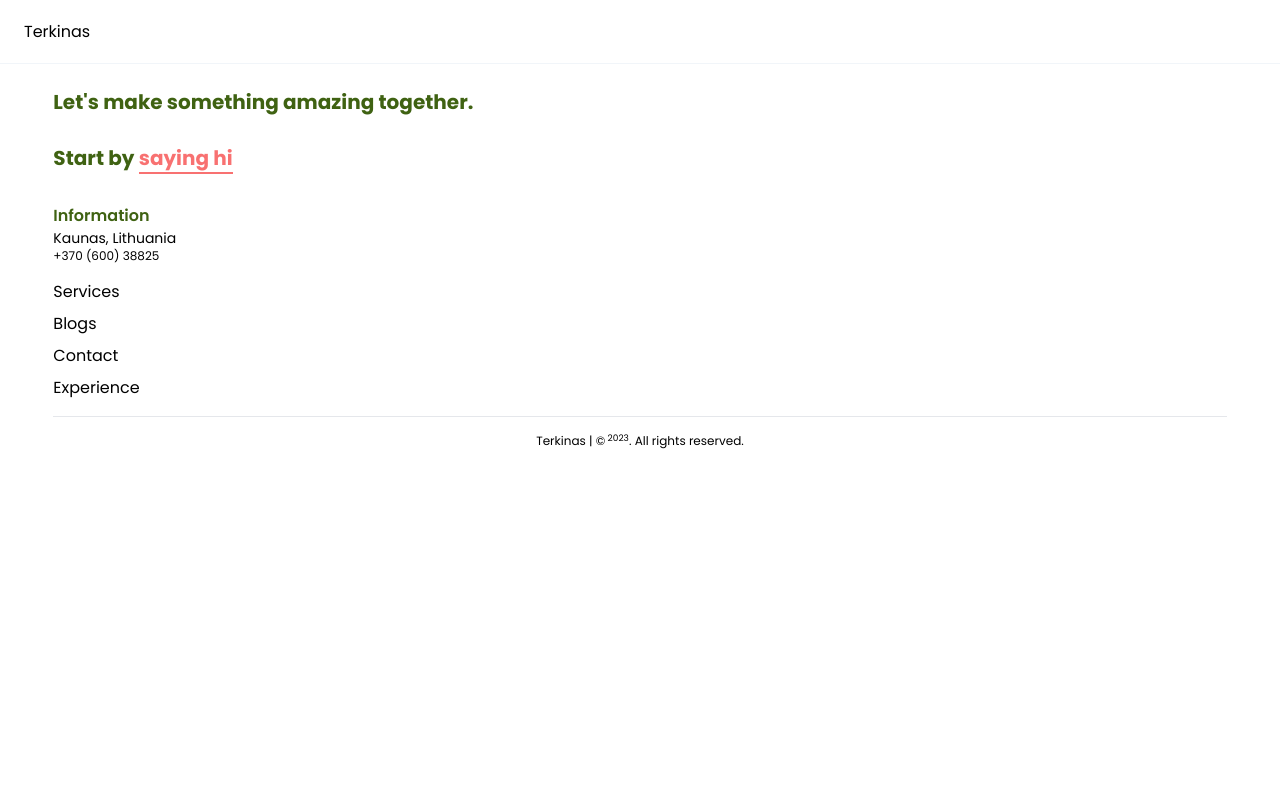
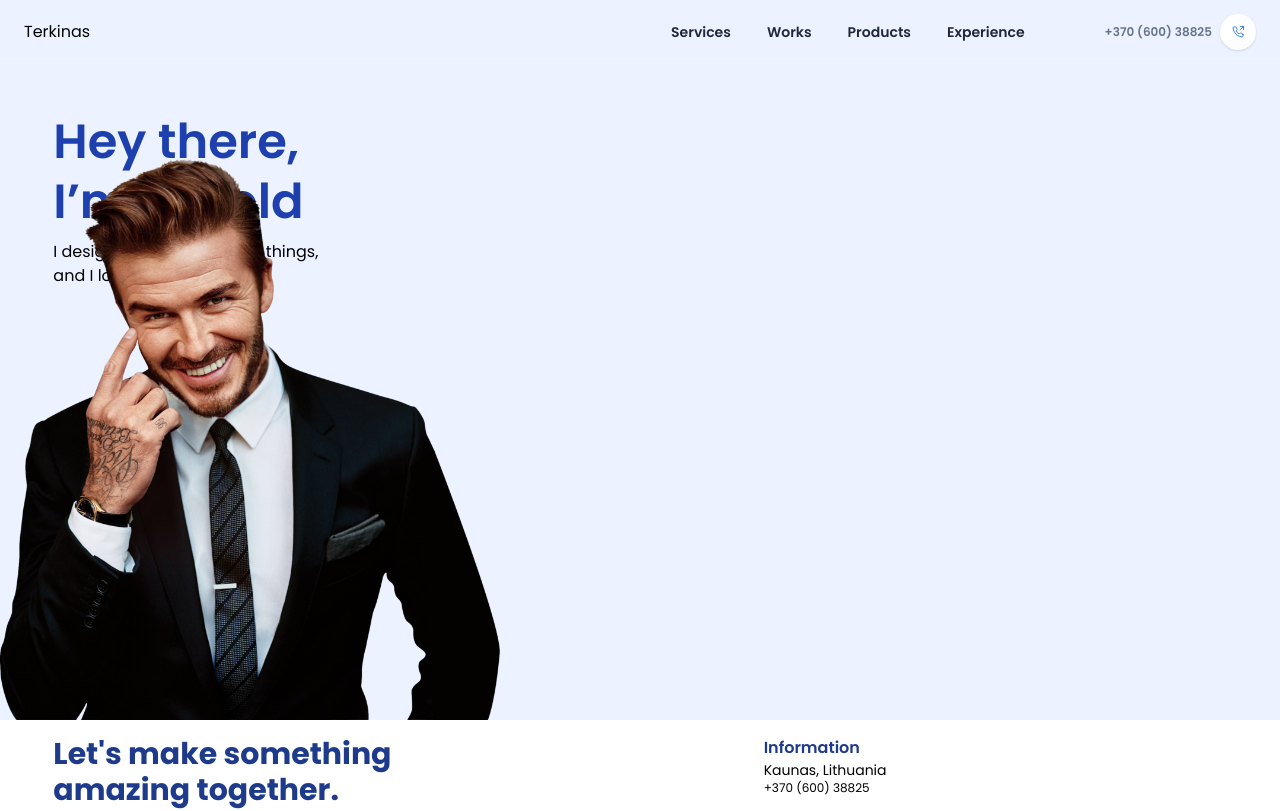
Before and after one commit to Terkinas/personal-blog, a Next.js app: page / in a window 1280 px wide. Shown: the top 811 px of the page. Built offline with nearby package versions, Linux system fonts and the light colour scheme.

Commit message:
added basic hero

```diff
--- a/components/Footer.tsx
+++ b/components/Footer.tsx
@@ -5,26 +5,26 @@ type Props = {}
 
 export default function Footer({}: Props) {
   return (
-    <footer className='bg-white w-11/12 mx-auto mt-2'>
-
-        <div className='flex flex-col gap-8 py-4'>
-            <div className='text-lime-800 text-xl font-bold'>
-                <h2>Let&#39;s make something amazing together.</h2>
+    <footer className='w-full bg-white'>
+        <div className='w-11/12 max-w-7xl mx-auto'>
+            <div className='flex flex-col gap-8 py-4 sm:flex-row'>
+                <div className='text-blue-900 text-xl sm:text-3xl sm:flex sm:flex-col  font-bold'>
+                    <h2>Let&#39;s make something <br className='hidden sm:block' /> amazing together.</h2>
                     <br />
                     <h3>Start by <span className='text-red-400 border-b-2 border-red-400'>saying hi</span></h3>
                 </div>
 
-            <div className='flex flex-col gap-4'>
+                <div className='flex flex-col gap-4 sm:mx-auto'>
                     <div>
-                    <h4 className='font-semibold text-lime-800'>Information</h4>
+                        <h4 className='font-semibold text-blue-900'>Information</h4>
                         <h5 className='text-sm '>Kaunas, Lithuania</h5>
                         <h6 className='text-xs'>+370 (600) 38825</h6>
                     </div>
                     <ul className='flex flex-col gap-2'>
-                    <li><Link href="#" className='hover:text-green-800'>Services</Link></li>
-                    <li><Link href="#" className='hover:text-green-800'>Blogs</Link></li>
-                    <li><Link href="#" className='hover:text-green-800'>Contact</Link></li>
-                    <li><Link href="#" className='hover:text-green-800'>Experience</Link></li>
+                        <li><Link href="#" className='hover:text-blue-600'>Services</Link></li>
+                        <li><Link href="#" className='hover:text-blue-600'>Blogs</Link></li>
+                        <li><Link href="#" className='hover:text-blue-600'>Contact</Link></li>
+                        <li><Link href="#" className='hover:text-blue-600'>Experience</Link></li>
                     </ul>
                 </div>
             </div>
@@ -36,7 +36,7 @@ export default function Footer({}: Props) {
                     <h6 className='text-xs'>Terkinas | &copy;<sup> 2023</sup>. All rights reserved. </h6>
                 </div>
             </div>
-
+        </div>
 
     </footer>
   )
--- a/components/Header.tsx
+++ b/components/Header.tsx
@@ -1,6 +1,6 @@
 import Link from 'next/link'
 import React from 'react'
-import { FiShoppingBag, FiArrowDownRight } from 'react-icons/fi'
+import { FiShoppingBag, FiArrowDownRight, FiPhoneOutgoing } from 'react-icons/fi'
 
 type Props = {}
 
@@ -17,13 +17,13 @@ export default function Header({}: Props) {
 
 
   return (
-    <nav className='h-16 bg-white
+    <nav className='h-16
     md:max-w-7xl md:mx-auto border-b border-slate-100'>
         <div className='h-full flex justify-between items-center px-6'>
 
         <Link href="/" className='flex items-center'>Terkinas</Link>
 
-            <div className='flex flex-col justify-start items-end'>
+            <div className='flex flex-col justify-start items-end md:flex-row md:items-center md:gap-16'>
                 <ul id="dropdownNavbarButton" onClick={toggleNavbarMenu} className='bg-white w-9 h-9 shadow-lg rounded-full flex flex-col justify-center items-center gap-0.5 px-2.5 py-3 [&>li]:h-0.5 [&>li]:rounded [&>li]:bg-slate-800
                 md:hidden'>
                     <li className='w-3'></li>
@@ -31,24 +31,31 @@ export default function Header({}: Props) {
                     <li className='w-2'></li>
                 </ul>
 
-                <div id="dropdownNavbar" className="absolute hidden translate-y-10 z-10 bg-white divide-y divide-gray-100 rounded-lg shadow w-44">
-                    <ul className="py-2 text-sm text-slate-800" aria-labelledby="dropdownLargeButton">
+                <div id="dropdownNavbar" className="absolute bg-white sm:bg-transparent hidden translate-y-10 z-10 divide-y divide-gray-100 rounded-lg shadow w-44 sm:w-fit
+                sm:flex sm:relative sm:shadow-none sm:translate-y-0 sm:items-start sm:justify-end ">
+                    <ul className="py-2 text-sm text-slate-800 sm:flex sm:gap-1 sm:font-semibold" aria-labelledby="dropdownLargeButton">
                         <li>
-                            <Link href="/blog" className="block px-4 py-2 hover:bg-gray-100">Services</Link>
+                            <Link href="/blog" className="block px-4 py-2 hover:text-blue-500 sm:rounded">Services</Link>
                         </li>
                         <li>
-                            <Link href="/products" className="block px-4 py-2 hover:bg-gray-100">Products</Link>
+                            <Link href="/products" className="block px-4 py-2 hover:text-blue-500 sm:rounded">Works</Link>
                         </li>
                         <li>
-                            <Link href="/contact" className="block px-4 py-2 hover:bg-gray-100">Contact</Link>
+                            <Link href="/contact" className="block px-4 py-2 hover:text-blue-500 sm:rounded">Products</Link>
                         </li>
+                        {/* <li>
+                            <Link href="/login" className="block px-4 py-2 sm:hover:bg-blue-700 sm:rounded sm:bg-blue-600 sm:text-white whitespace-nowrap">Sign in</Link>
+                        </li> */}
                         <li>
-                            <Link href="/login" className="block px-4 py-2 hover:bg-gray-100">Sign in</Link>
+                            <Link href="/contact" className="block px-4 py-2 hover:text-blue-500 sm:rounded">Experience</Link>
                         </li>
                     </ul>
                 </div>
+
+                <div className='hidden sm:block'>
+                    <h4 className='text-xs flex gap-2 items-center font-semibold text-slate-500'>+370 (600) 38825 <span className='block p-3 rounded-full shadow bg-white text-blue-500'><FiPhoneOutgoing /> </span></h4>
+                </div>
             </div>
-
 
 
 
--- /dev/null
+++ b/components/home/Hero.tsx
@@ -0,0 +1,36 @@
+import Image from 'next/image'
+import React from 'react'
+
+type Props = {}
+
+export default function Hero({}: Props) {
+  return (
+    <header className='w-full h-full'>
+
+
+
+      <div className='w-11/12 mx-auto mt-12 h-[76vh]'>
+        <div className='flex flex-col gap-2'>
+            <h1 className='text-5xl font-semibold leading-tight text-blue-800'>Hey there,<br /> I’m Arnold</h1>
+            <h2 className=''>I design beautifully simple things,<br /> and I love what I do.</h2>
+        </div>
+
+        <div className='hidden'>
+          <div>
+            <h6>5</h6>
+            <h6>YEARS EXPERIENCE</h6>
+          </div>
+
+          <div>
+            <p>img</p>
+            <h6>Nsa certifid profacional web developer</h6>
+          </div>
+        </div>
+      </div>
+
+      <div className='flex justify-start items-end'>
+        <Image className='absolute' src='/images/home/portrait.png' alt={'Portrait of Arnold'} width={500} height={500} />
+      </div>
+    </header>
+  )
+}
--- a/src/pages/_app.tsx
+++ b/src/pages/_app.tsx
@@ -1,6 +1,17 @@
 import '@/styles/globals.css'
 import type { AppProps } from 'next/app'
+import { Poppins } from 'next/font/google'
+
+const poppins = Poppins({
+  subsets: ['latin'],
+  weight: ['400','500','600','700'],
+  variable: '--font-poppins'
+ })
 
 export default function App({ Component, pageProps }: AppProps) {
-  return <Component {...pageProps} />
+  return (
+    <div className={`${poppins.variable} font-poppins`}>
+      <Component {...pageProps} />
+    </div>
+  )
 }
--- a/src/pages/index.tsx
+++ b/src/pages/index.tsx
@@ -1,10 +1,18 @@
 import Head from 'next/head'
 import Image from 'next/image'
-import { Poppins } from 'next/font/google'
+
 import Header from '../../components/Header'
 import Footer from '../../components/Footer'
 
-const poppins = Poppins({ subsets: ['latin'], weight: ['400','500','600','700'] })
+import { Poppins } from 'next/font/google'
+import Hero from '../../components/home/Hero'
+
+const poppins = Poppins({
+  subsets: ['latin'],
+  weight: ['400','500','600','700'],
+  variable: '--font-poppins'
+ })
+
 
 export default function Home() {
   return (
@@ -15,9 +23,9 @@ export default function Home() {
         <meta name="viewport" content="width=device-width, initial-scale=1" />
         <link rel="icon" href="/favicon.ico" />
       </Head>
-      <main className={poppins.className}>
+      <main className='bg-[#ECF2FF]'>
         <Header />
-
+          <Hero />
         <Footer />
       </main>
     </>
--- a/tailwind.config.js
+++ b/tailwind.config.js
@@ -9,7 +9,11 @@ module.exports = {
     "./src/**/*.{js,ts,jsx,tsx,mdx}",
   ],
   theme: {
-    extend: {},
+    extend: {
+      fontFamily: {
+        poppins: [`var(--font-poppins)`, `sans-serif`],
+      }
+    },
   },
   plugins: [],
 }
```
Also changed, not shown: public/images/home/portrait.png (added). Lines whose indentation alone changed are shown as unchanged.
